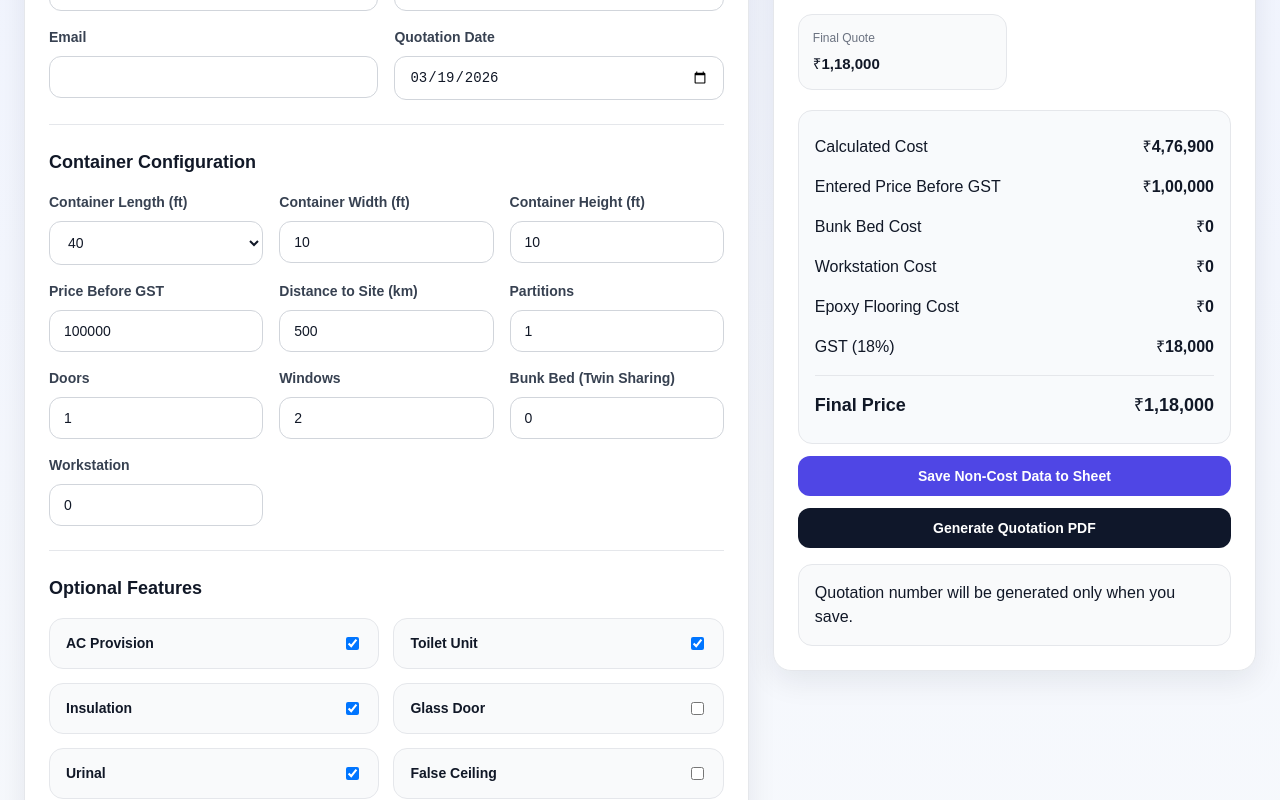
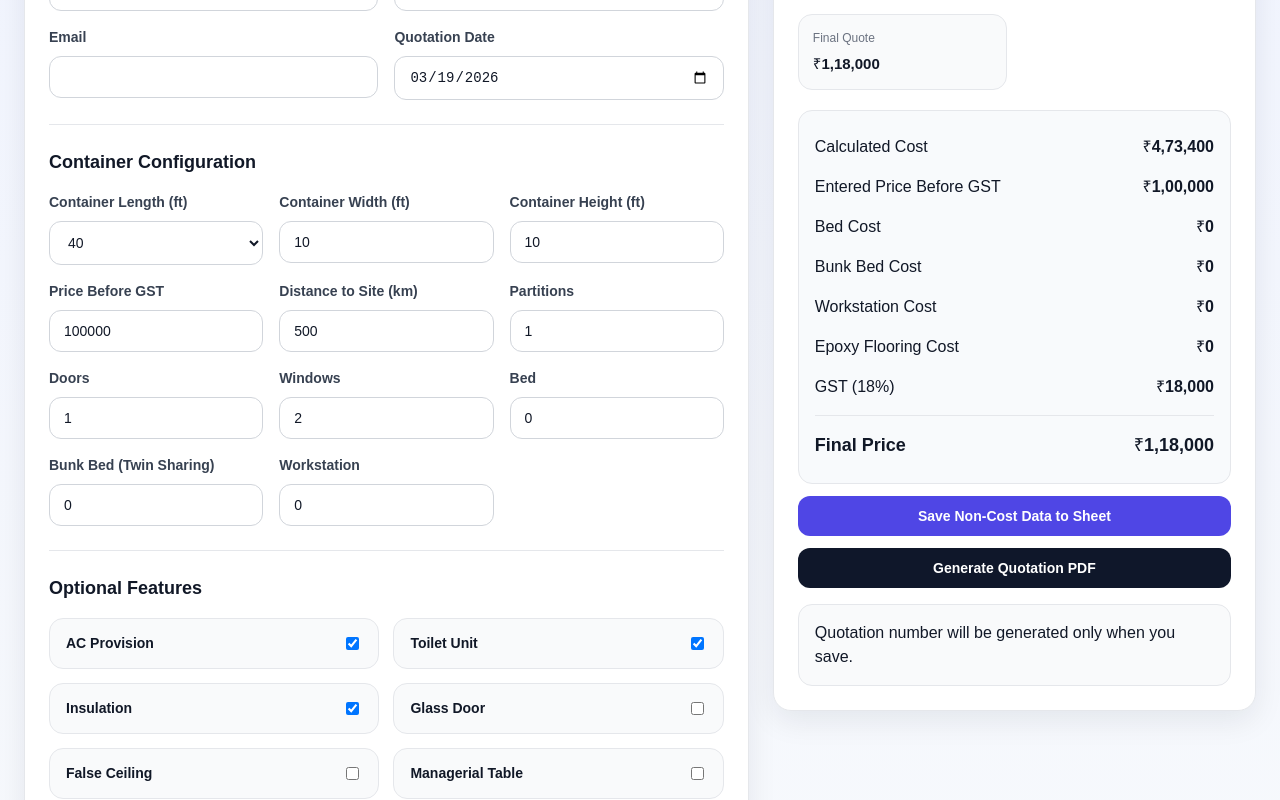
Before and after one commit to rkenterpriseamazon08-web/rk-quotation-app, a React (Vite) app: page / in a window 1280 px wide. Shown: the part 600-1400 px from the top of the page. Built offline with nearby package versions, Linux system fonts and the light colour scheme.

Commit message:
Add bed field and cost calculations to App component

```diff
--- a/src/App.jsx
+++ b/src/App.jsx
@@ -25,6 +25,7 @@ const initialForm = {
   partitions: 1,
   doors: 1,
   windows: 2,
+  bed: 0,
   bunkBed: 0,
   workstation: 0,
   acProvision: true,
@@ -73,6 +74,7 @@ function buildPayload(form, calculations) {
     partitions: safeNumber(form.partitions),
     doors: safeNumber(form.doors),
     windows: safeNumber(form.windows),
+    bed: safeNumber(form.bed),
     bunkBed: safeNumber(form.bunkBed),
     workstation: safeNumber(form.workstation),
     acProvision: form.acProvision ? "Yes" : "No",
@@ -165,9 +167,10 @@ export default function App() {
     const toiletCost = form.toiletUnit ? 20000 : 0;
     const insulationCost = form.insulation ? area * 155 : 0;
     const glassDoorCost = form.glassDoor ? 12000 : 0;
-    const aluminiumWindowCost = form.aluminiumWindow ? 3500 : 0;
+    const aluminiumWindowCost = 0;
     const falseCeilingCost = form.falseCeiling ? area * 110 : 0;
 
+    const bedCost = safeNumber(form.bed || 0) * 3500;
     const bunkBedCost = safeNumber(form.bunkBed || 0) * 9000;
     const workstationCost = safeNumber(form.workstation || 0) * 4000;
     const managerialTableCost = form.managerialTable ? 7000 : 0;
@@ -191,6 +194,7 @@ export default function App() {
       glassDoorCost +
       aluminiumWindowCost +
       falseCeilingCost +
+      bedCost +
       bunkBedCost +
       workstationCost +
       managerialTableCost +
@@ -218,6 +222,7 @@ export default function App() {
       glassDoorCost,
       aluminiumWindowCost,
       falseCeilingCost,
+      bedCost,
       bunkBedCost,
       workstationCost,
       managerialTableCost,
@@ -532,6 +537,7 @@ export default function App() {
                   <DetailBox label="Partitions" value={record.partitions} />
                   <DetailBox label="Doors" value={record.doors} />
                   <DetailBox label="Windows" value={record.windows} />
+                  <DetailBox label="Bed" value={record.bed} />
                   <DetailBox label="Bunk Bed (Twin Sharing)" value={record.bunkBed} />
                   <DetailBox label="Workstation" value={record.workstation} />
                   <DetailBox label="AC Provision" value={record.acProvision} />
@@ -721,6 +727,12 @@ export default function App() {
                 onChange={(v) => setForm({ ...form, windows: v })}
               />
               <Field
+                label="Bed"
+                type="number"
+                value={form.bed}
+                onChange={(v) => setForm({ ...form, bed: v })}
+              />
+              <Field
                 label="Bunk Bed (Twin Sharing)"
                 type="number"
                 value={form.bunkBed}
@@ -757,11 +769,6 @@ export default function App() {
                 label="Glass Door"
                 checked={form.glassDoor}
                 onChange={(v) => setForm({ ...form, glassDoor: v })}
-              />
-              <ToggleField
-                label="Urinal"
-                checked={form.aluminiumWindow}
-                onChange={(v) => setForm({ ...form, aluminiumWindow: v })}
               />
               <ToggleField
                 label="False Ceiling"
@@ -824,6 +831,10 @@ export default function App() {
                 <strong>{formatINR(form.priceBeforeGst)}</strong>
               </div>
               <div className="price-row">
+              <span>Bed Cost</span>
+              <strong>{formatINR(calculations.bedCost)}</strong>
+              </div>
+              <div className="price-row">
                 <span>Bunk Bed Cost</span>
                 <strong>{formatINR(calculations.bunkBedCost)}</strong>
               </div>
```
